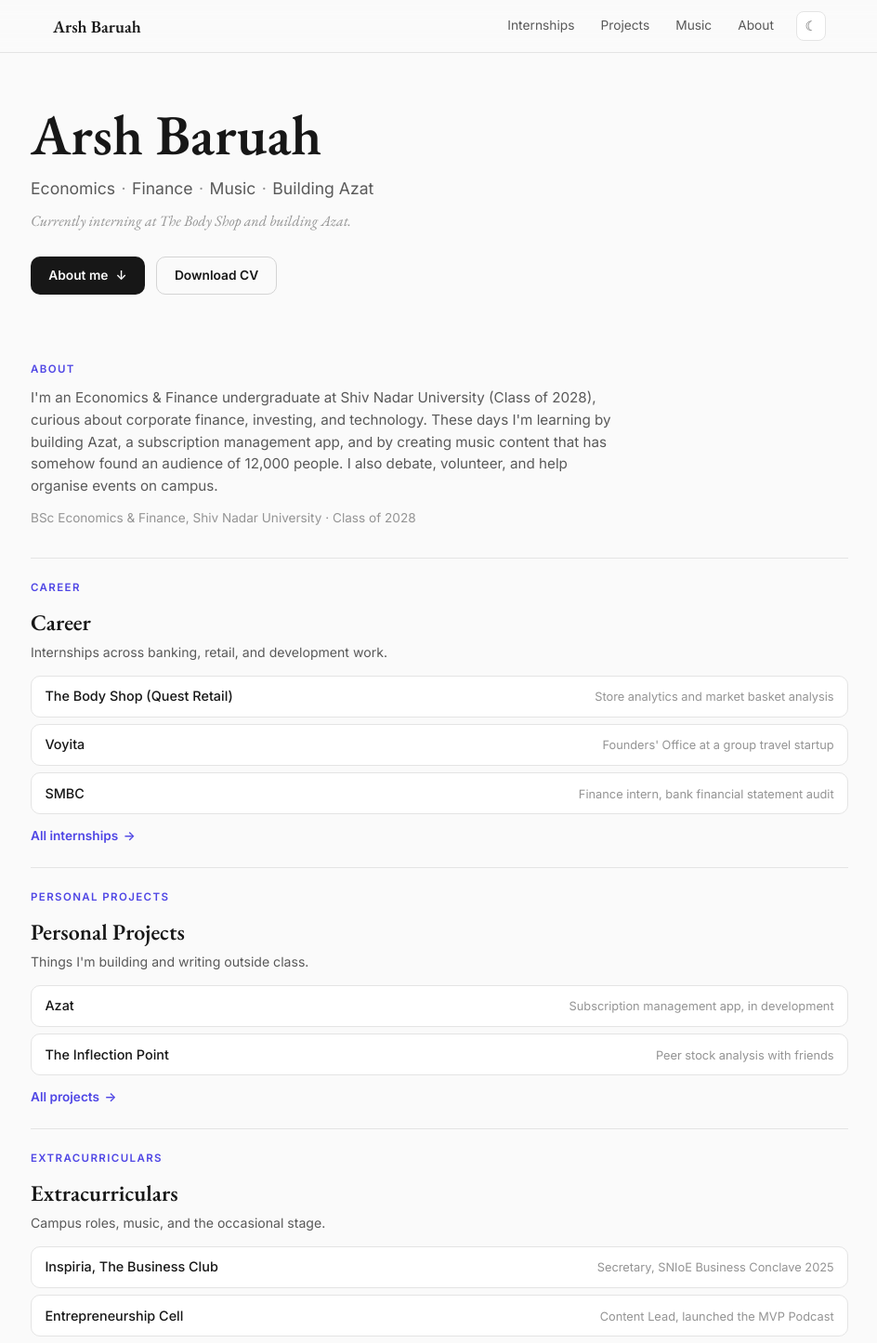
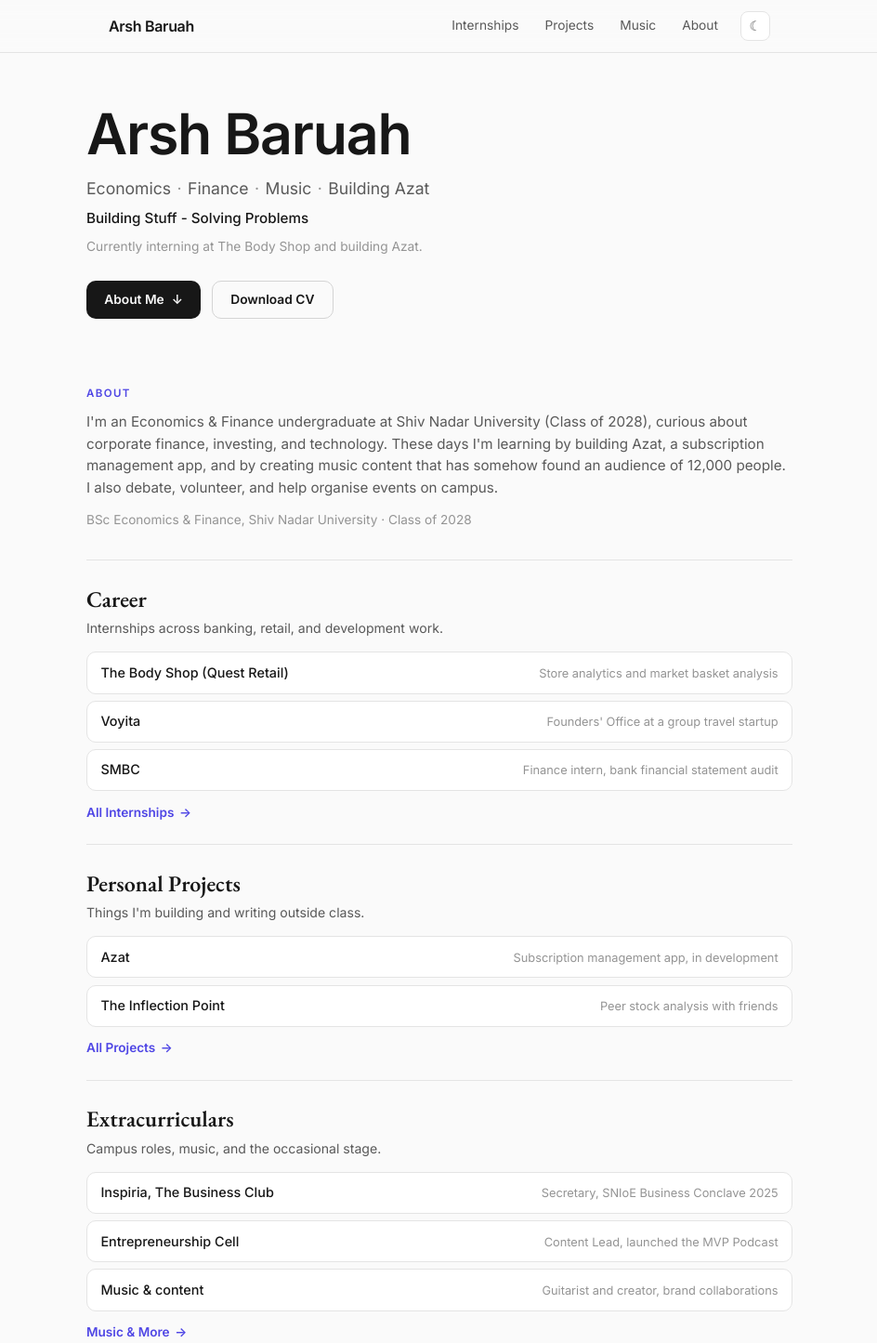
Before and after one commit to arshbaruah/Portfolio, a React (Vite) app: page / in a window 1280 px wide. Shown: the top 1445 px of the page at 93% size, without its empty margins (167-1111 px from the left). Built offline with nearby package versions, Linux system fonts and the light colour scheme.

Commit message:
Minimal type (serif titles only), tighter width, new tagline, org-role headings, minimal ab favicon

```diff
--- a/src/data.js
+++ b/src/data.js
@@ -10,6 +10,7 @@
 
 export const about = {
   tagline: ["Economics", "Finance", "Music", "Building Azat"],
+  subline: "Building Stuff - Solving Problems",
   currently: "Currently interning at The Body Shop and building Azat.",
   bio: "I'm an Economics & Finance undergraduate at Shiv Nadar University (Class of 2028), curious about corporate finance, investing, and technology. These days I'm learning by building Azat, a subscription management app, and by creating music content that has somehow found an audience of 12,000 people. I also debate, volunteer, and help organise events on campus.",
   education: "BSc Economics & Finance, Shiv Nadar University · Class of 2028",
@@ -26,7 +27,7 @@
       { title: "SMBC", note: "Finance intern, bank financial statement audit" },
     ],
     link: "/internships",
-    linkLabel: "All internships",
+    linkLabel: "All Internships",
   },
   personalProjects: {
     intro: "Things I'm building and writing outside class.",
@@ -35,7 +36,7 @@
       { title: "The Inflection Point", note: "Peer stock analysis with friends" },
     ],
     link: "/projects",
-    linkLabel: "All projects",
+    linkLabel: "All Projects",
   },
   extracurriculars: {
     intro: "Campus roles, music, and the occasional stage.",
@@ -45,13 +46,13 @@
       { title: "Music & content", note: "Guitarist and creator, brand collaborations" },
     ],
     link: "/music",
-    linkLabel: "Music & more",
+    linkLabel: "Music & More",
   },
 };
 
 export const internships = [
   {
-    role: "Intern",
+    role: "Operations Intern",
     org: "The Body Shop (Quest Retail)",
     period: "Jun 2026 – Aug 2026",
     current: true,
--- a/src/index.css
+++ b/src/index.css
@@ -53,11 +53,16 @@
   -webkit-font-smoothing: antialiased;
 }
 
-h1,
-h2,
-h3 {
+/* Serif reserved for big section titles only; everything else stays minimal */
+h2 {
   font-family: var(--serif);
   letter-spacing: 0;
+}
+
+h1,
+h3 {
+  font-family: var(--sans);
+  letter-spacing: -0.02em;
 }
 
 a {
@@ -72,7 +77,7 @@
 
 /* ---------- Layout ---------- */
 .container {
-  max-width: 880px;
+  max-width: 760px;
   margin: 0 auto;
   padding: 0 1.5rem;
 }
@@ -108,7 +113,7 @@
 }
 
 .nav-inner {
-  max-width: 880px;
+  max-width: 760px;
   margin: 0 auto;
   padding: 0 1.5rem;
   height: 56px;
@@ -118,9 +123,9 @@
 }
 
 .nav-logo {
-  font-family: var(--serif);
   font-weight: 600;
-  font-size: 1.15rem;
+  font-size: 1rem;
+  letter-spacing: -0.02em;
 }
 
 .nav-links {
@@ -204,13 +209,17 @@
   margin: 0 0.4rem;
 }
 
+.hero .subline {
+  margin-top: 0.45rem;
+  font-size: 0.95rem;
+  color: var(--text);
+  font-weight: 500;
+}
+
 .hero .currently {
-  margin-top: 0.6rem;
-  font-size: 0.88rem;
+  margin-top: 0.5rem;
+  font-size: 0.86rem;
   color: var(--text-dim);
-  font-style: italic;
-  font-family: var(--serif);
-  font-size: 1rem;
 }
 
 .hero-actions {
@@ -269,7 +278,6 @@
 .bio {
   font-size: 0.95rem;
   color: var(--text-mid);
-  max-width: 640px;
 }
 
 .edu-line {
@@ -501,9 +509,9 @@
 }
 
 .stat .num {
-  font-family: var(--serif);
-  font-size: 1.9rem;
+  font-size: 1.7rem;
   font-weight: 600;
+  letter-spacing: -0.02em;
 }
 
 .stat .lbl {
@@ -558,7 +566,7 @@
 }
 
 .footer-inner {
-  max-width: 880px;
+  max-width: 760px;
   margin: 0 auto;
   padding: 0 1.5rem;
   display: flex;
--- a/src/pages/Home.jsx
+++ b/src/pages/Home.jsx
@@ -2,11 +2,10 @@
 import Reveal from "../components/Reveal";
 import { about, home, socials } from "../data";
 
-function PreviewBlock({ label, title, data }) {
+function PreviewBlock({ title, data }) {
   return (
     <section className="container preview-block">
       <Reveal>
-        <p className="section-label">{label}</p>
         <h2>{title}</h2>
         <p className="intro">{data.intro}</p>
         <div className="list-rows">
@@ -39,10 +38,11 @@
             </span>
           ))}
         </p>
+        <p className="subline">{about.subline}</p>
         <p className="currently">{about.currently}</p>
         <div className="hero-actions">
           <a href="#about" className="cta">
-            About me <span aria-hidden>↓</span>
+            About Me <span aria-hidden>↓</span>
           </a>
           <a href={about.cv} target="_blank" rel="noreferrer" className="cta secondary">
             Download CV
@@ -60,17 +60,9 @@
       </section>
 
       {/* Three subheads */}
-      <PreviewBlock label="Career" title="Career" data={home.career} />
-      <PreviewBlock
-        label="Personal Projects"
-        title="Personal Projects"
-        data={home.personalProjects}
-      />
-      <PreviewBlock
-        label="Extracurriculars"
-        title="Extracurriculars"
-        data={home.extracurriculars}
-      />
+      <PreviewBlock title="Career" data={home.career} />
+      <PreviewBlock title="Personal Projects" data={home.personalProjects} />
+      <PreviewBlock title="Extracurriculars" data={home.extracurriculars} />
 
       {/* Contact */}
       <section className="container contact">
--- a/src/pages/Internships.jsx
+++ b/src/pages/Internships.jsx
@@ -13,13 +13,14 @@
           <Reveal key={job.org}>
             <div className="job">
               <div className="job-head">
-                <h3>{job.org}</h3>
+                <h3>
+                  {job.org} - {job.role}
+                </h3>
                 <span className="job-period">
                   {job.period}
                   {job.current && " · Current"}
                 </span>
               </div>
-              <p className="job-role">{job.role}</p>
               <p className="desc">{job.desc}</p>
             </div>
           </Reveal>
```
Also changed, not shown: public/favicon.svg.
